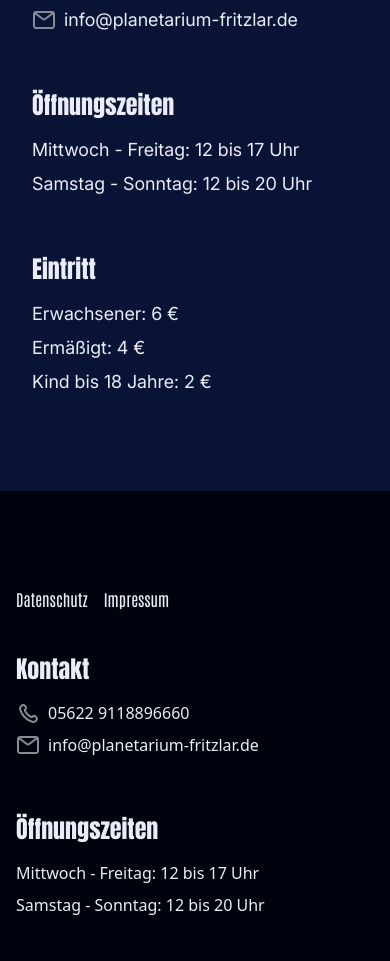
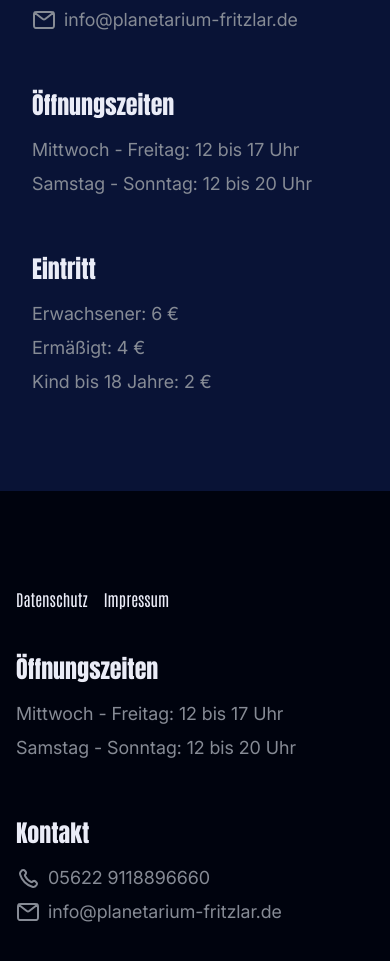
Before and after one commit to agentur-luisrusko/sternenfreunde, a Next.js app: page / in a window 390 px wide. Shown: the part 5920-6881 px from the top of the page. Built offline with nearby package versions, Linux system fonts and the light colour scheme.

Commit message:
chore: add links for phone and email

```diff
--- a/src/app/globals.css
+++ b/src/app/globals.css
@@ -137,6 +137,19 @@ span {
 .information-container ul li {
   font-size: 18px;
   line-height: 26px;
+  color: var(--text);
+}
+
+footer .information-container ul li a,
+#visit .information-container ul li a {
+  font-family: 'Inter', sans-serif;
+  font-weight: 400;
+  color: var(--text);
+}
+
+footer .information-container ul li a:hover,
+#visit .information-container ul li a:hover {
+  color: var(--acent);
 }
 
 header {
--- a/src/components/footer.tsx
+++ b/src/components/footer.tsx
@@ -20,6 +20,18 @@ const style = {
 
 interface ContainerProps {
     id: string;
+}
+
+const convertToInternationalPhoneNumber = (phoneNumber: string): string => {
+    const cleanedNumber = phoneNumber.replace(/\s+/g, '');
+
+    const numberWithoutLeadingZero = cleanedNumber.startsWith('0') ? cleanedNumber.slice(1) : cleanedNumber;
+
+    if (!numberWithoutLeadingZero.startsWith('+')) {
+        return `+49${numberWithoutLeadingZero}`; //
+    }
+
+    return numberWithoutLeadingZero;
 }
 
 const groupOpeningHours = (openingHours: { [key: string]: string }): string[] => {
@@ -87,7 +99,7 @@ export default function Footer() {
                     const groupedHours = groupOpeningHours(openingHours);
 
                     return (
-                        <div style={style} key={container.id}>
+                        <div style={style} key={container.id} className='information-container'>
                             <h3>{container.title}</h3>
                             <ul className='flex flex-col gap-[8px]'>
                                 {groupedHours.map((hours, index) => (
@@ -106,12 +118,18 @@ export default function Footer() {
                     };
 
                     return (
-                        <div style={style} key={container.id}>
+                        <div style={style} key={container.id} className='information-container'>
                             <h3>{container.title}</h3>
                             <ul className='flex flex-col gap-[8px]'>
                                 {Object.entries(entries).map(([key, value], index) => (
                                     <li key={index} className="flex gap-[8px]">
-                                        {keyMapping[key as keyof typeof keyMapping]} {value}
+                                        {key === 'tel' ? (
+                                            <a className="flex gap-[8px]" href={`tel:${convertToInternationalPhoneNumber(value)}`}>{keyMapping[key as keyof typeof keyMapping]} {value}</a>
+                                        ) : key === 'email' ? (
+                                            <a className="flex gap-[8px]" href={`mailto:${value}`}>{keyMapping[key as keyof typeof keyMapping]} {value}</a>
+                                        ) : (
+                                            <span>{value}</span>
+                                        )}
                                     </li>
                                 ))}
                             </ul>
@@ -127,7 +145,7 @@ export default function Footer() {
                             <ul className="flex gap-[16px]">
                                 {links.map((link: LinkItem, index: number) => (
                                     <li key={index}>
-                                        <a href={link.link} className="">
+                                        <a href="" className="">
                                             {link.title}
                                         </a>
                                     </li>
--- a/src/components/visit/container.tsx
+++ b/src/components/visit/container.tsx
@@ -21,6 +21,18 @@ const style = {
     gap: "16px",
     padding: "16px",
 };
+
+const convertToInternationalPhoneNumber = (phoneNumber: string): string => {
+    const cleanedNumber = phoneNumber.replace(/\s+/g, '');
+
+    const numberWithoutLeadingZero = cleanedNumber.startsWith('0') ? cleanedNumber.slice(1) : cleanedNumber;
+
+    if (!numberWithoutLeadingZero.startsWith('+')) {
+        return `+49${numberWithoutLeadingZero}`; //
+    }
+
+    return numberWithoutLeadingZero;
+}
 
 const groupOpeningHours = (openingHours: { [key: string]: string }): string[] => {
     const days = ["mo", "di", "mi", "do", "fr", "sa", "so"];
@@ -114,7 +126,13 @@ export default function Container({ id }: ContainerProps) {
                 <ul className="flex flex-col gap-[8px]">
                     {Object.entries(entries).map(([key, value], index) => (
                         <li key={index} className="flex gap-[8px]">
-                            {keyMapping[key as keyof typeof keyMapping]} {value}
+                            {key === 'tel' ? (
+                                <a className="flex gap-[8px]" href={`tel:${convertToInternationalPhoneNumber(value)}`}>{keyMapping[key as keyof typeof keyMapping]} {value}</a>
+                            ) : key === 'email' ? (
+                                <a className="flex gap-[8px]" href={`mailto:${value}`}>{keyMapping[key as keyof typeof keyMapping]} {value}</a>
+                            ) : (
+                                <span>{value}</span>
+                            )}
                         </li>
                     ))}
                 </ul>
--- a/src/data/footer.js
+++ b/src/data/footer.js
@@ -13,14 +13,6 @@ const FooterContent = [
         ]
     },
     {
-        id: 'contact',
-        title: 'Kontakt',
-        content: {
-            tel: '05622 9118896660',
-            email: 'info@planetarium-fritzlar.de',
-        }
-    },
-    {
         id: 'opening',
         title: 'Öffnungszeiten',
         content: {
@@ -33,6 +25,14 @@ const FooterContent = [
             so: '12 bis 20 Uhr',
         }
     },
+    {
+        id: 'contact',
+        title: 'Kontakt',
+        content: {
+            tel: '05622 9118896660',
+            email: 'info@planetarium-fritzlar.de',
+        }
+    },
 ]
 
 export { FooterContent };
```
